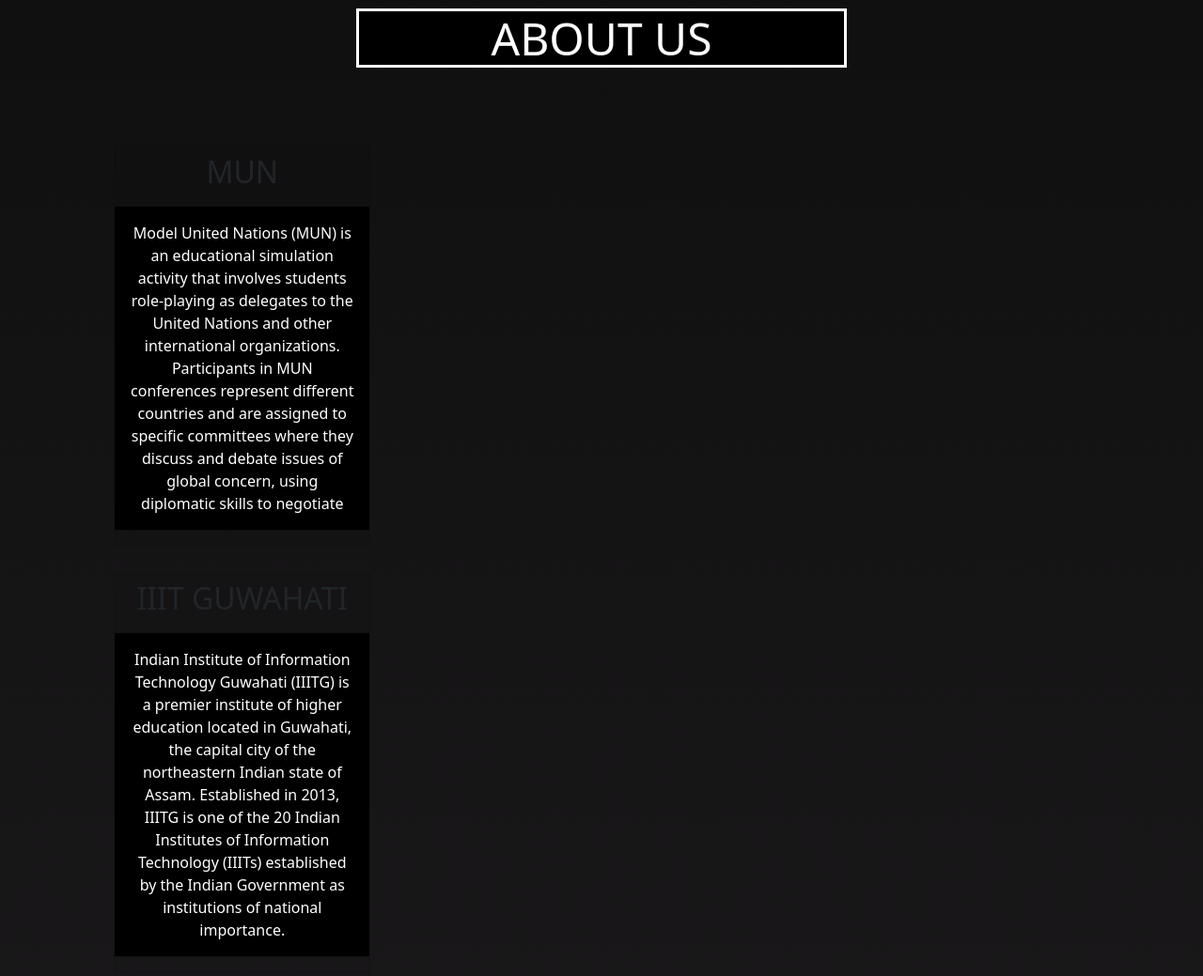
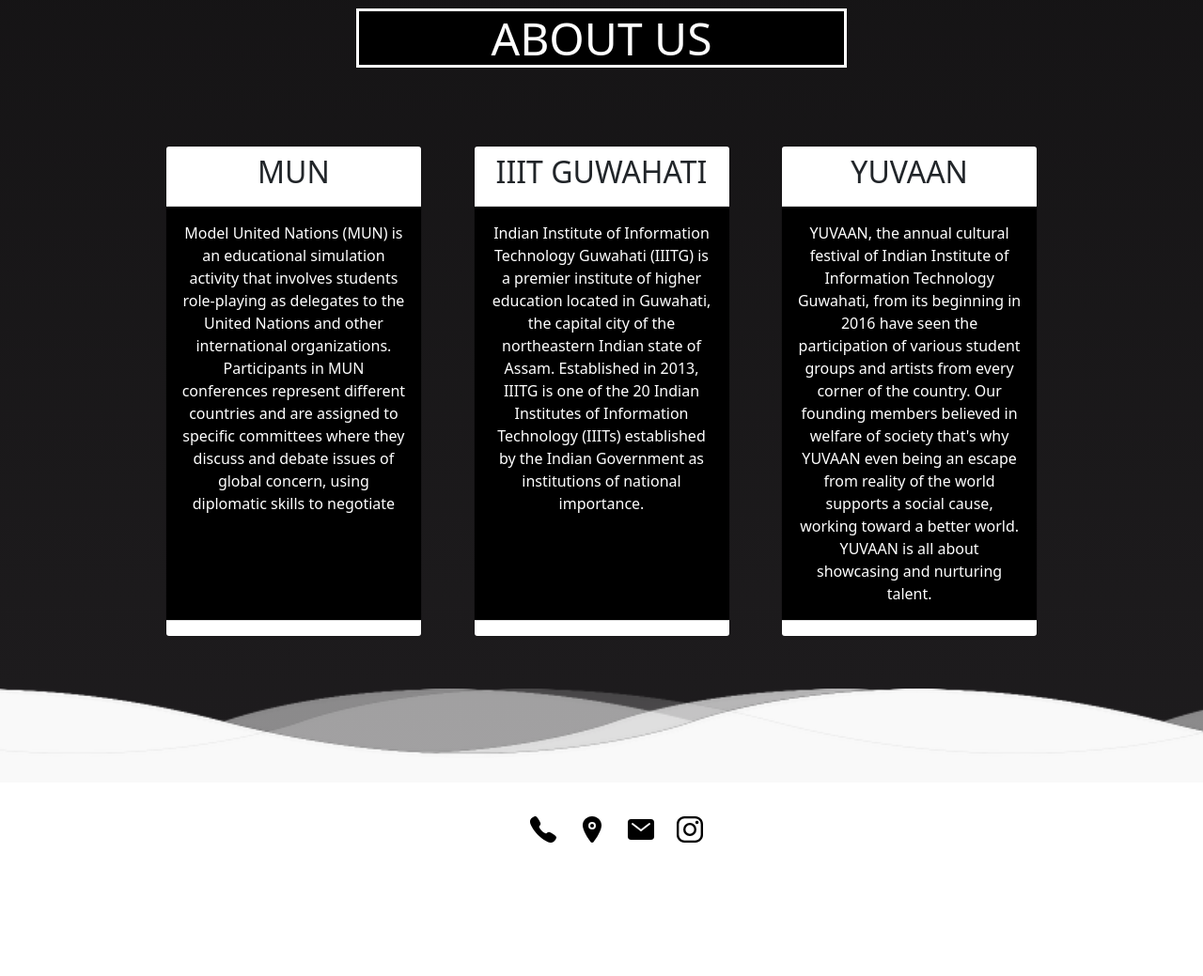
Before and after one commit to georgerahul24/IIITGMUN, a plain HTML site: page index.html in a window 1280 px wide. Shown: the part 2280-3319 px from the top of the page at 94% size. After the commit the page ends 3221 px from the top, so only its background shows below. Drawn offline with nearby package versions, Linux system fonts and the light colour scheme; a web font is replaced by a local one.

Commit message:
improvments to responsivness

```diff
--- a/css/style.css
+++ b/css/style.css
@@ -601,7 +601,9 @@
 
 
 
-.final_flex{
+.final_flex {
+
+}
 
 .card-thickness {
 
--- a/index.html
+++ b/index.html
@@ -32,7 +32,7 @@
 
 <nav class="navbar navbar-expand-sm navbar-light">
     <div class="container-fluid justify-content-end">
-        <a class="navbar-brand" href="#"><img
+        <a class="navbar-brand" href="https://yuvaaniiitg.org.in"><img
                 src="./images/80555032_804330389992683_7467469984684310528_n-removebg-preview.png" width="20%"></a>
 
         <button class="navbar-toggler" type="button" data-bs-toggle="collapse" data-bs-target="#navbarSupportedContent"
@@ -252,19 +252,19 @@
 
                     <div class="final_flex">
                     <div class="flex_try_1 first card-thickness card col-3" id="munAboutus">
-                        <div class="card-header" style="text-align: center"><h2>MUN</h2></div>
-                        <div class="card-body" style="text-align: center">Model United Nations (MUN) is an educational simulation activity that involves students role-playing as delegates to the United Nations and other international organizations. Participants in MUN conferences represent different countries and are assigned to specific committees where they discuss and debate issues of global concern, using diplomatic skills to negotiate</div>
-                        <div class="card-footer" ></div>
+                        <div class="card-header-modify  card-header" style="text-align: center"><h2>MUN</h2></div>
+                        <div class="card-body-modified card-body" style="text-align: center">Model United Nations (MUN) is an educational simulation activity that involves students role-playing as delegates to the United Nations and other international organizations. Participants in MUN conferences represent different countries and are assigned to specific committees where they discuss and debate issues of global concern, using diplomatic skills to negotiate</div>
+                        <div class="card-footer-modified card-footer" ></div>
                     </div>
                     <div class="flex_try_1 second card-thickness card col-3" id="iiitgAboutus">
-                        <div class="card-header" style="text-align: center"><h2>IIIT GUWAHATI</h2></div>
-                        <div class="card-body" style="text-align: center">Indian Institute of Information Technology Guwahati (IIITG) is a premier institute of higher education located in Guwahati, the capital city of the northeastern Indian state of Assam. Established in 2013, IIITG is one of the 20 Indian Institutes of Information Technology (IIITs) established by the Indian Government as institutions of national importance.</div>
-                        <div class="card-footer"></div>
+                        <div class="card-header-modify card-header" style="text-align: center"><h2>IIIT GUWAHATI</h2></div>
+                        <div class="card-body-modified card-body" style="text-align: center">Indian Institute of Information Technology Guwahati (IIITG) is a premier institute of higher education located in Guwahati, the capital city of the northeastern Indian state of Assam. Established in 2013, IIITG is one of the 20 Indian Institutes of Information Technology (IIITs) established by the Indian Government as institutions of national importance.</div>
+                        <div class="card-footer-modified card-footer"></div>
                     </div>
                     <div class="flex_try_1 third card-thickness card col-3" id="yuvaanAboutus">
-                        <div class="card-header" style="text-align: center"><h2>YUVAAN</h2></div>
-                        <div class="card-body" style="text-align: center">YUVAAN, the annual cultural festival of Indian Institute of Information Technology Guwahati, from its beginning in 2016 have seen the participation of various student groups and artists from every corner of the country. Our founding members believed in welfare of society that's why YUVAAN even being an escape from reality of the world supports a social cause, working toward a better world. YUVAAN is all about showcasing and nurturing talent.</div>
-                        <div class="card-footer"></div>
+                        <div class="card-header-modify card-header" style="text-align: center"><h2>YUVAAN</h2></div>
+                        <div class="card-body-modified card-body" style="text-align: center">YUVAAN, the annual cultural festival of Indian Institute of Information Technology Guwahati, from its beginning in 2016 have seen the participation of various student groups and artists from every corner of the country. Our founding members believed in welfare of society that's why YUVAAN even being an escape from reality of the world supports a social cause, working toward a better world. YUVAAN is all about showcasing and nurturing talent.</div>
+                        <div class="card-footer-modified card-footer"></div>
 
                     </div>
 
```
